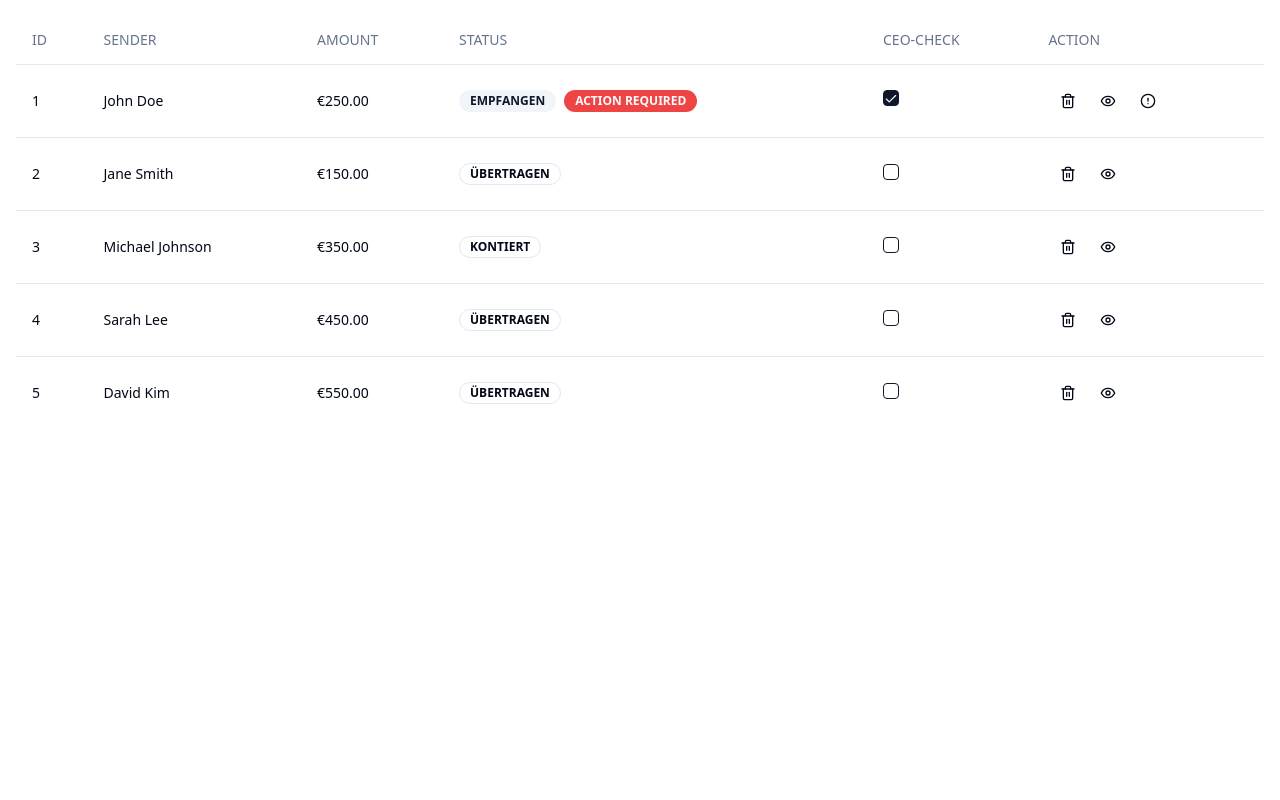
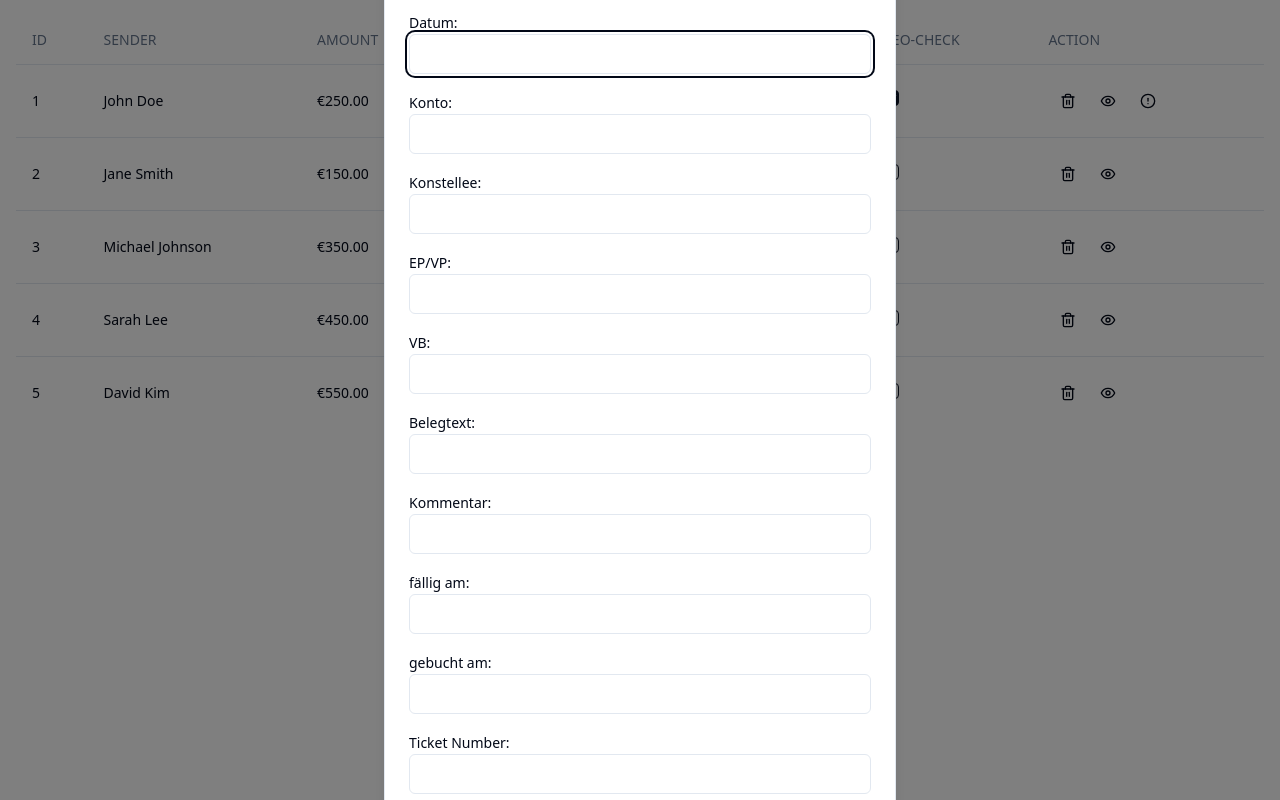
Before and after one commit to GPT-Engineer-App/invoice-dashboard-ui, a React (Vite) app: page / in a window 1280 px wide. Both pictures are taken after a click on the button 1148 px from the left and 100 px from the top of the page. Built offline with nearby package versions, Linux system fonts and the light colour scheme.

Commit message:
Added modal for "Action Required" button with form fields as shown in the provided image.

```diff
--- a/src/App.jsx
+++ b/src/App.jsx
@@ -1,4 +1,4 @@
-import React, { useState } from "react";
+import { useState } from "react";
 import {
   Table,
   TableHeader,
@@ -13,6 +13,16 @@ import { Button } from "@/components/ui/button";
 import { Eye, Trash2, AlertCircle } from "lucide-react";
 import { Input } from "@/components/ui/input";
 import { Label } from "@/components/ui/label";
+import {
+  Dialog,
+  DialogTrigger,
+  DialogContent,
+  DialogHeader,
+  DialogTitle,
+  DialogDescription,
+  DialogFooter,
+  DialogClose,
+} from "@/components/ui/dialog";
 
 const initialData = [
   {
@@ -54,6 +64,18 @@ const initialData = [
 
 function App() {
   const [data, setData] = useState(initialData);
+  const [formData, setFormData] = useState({
+    datum: "",
+    konto: "",
+    konstellee: "",
+    epvp: "",
+    vb: "",
+    belegtext: "",
+    kommentar: "",
+    faelligAm: "",
+    gebuchtAm: "",
+    ticketNumber: "",
+  });
 
   const handleCheckboxChange = (id) => {
     setData((prevData) =>
@@ -61,6 +83,11 @@ function App() {
         row.id === id ? { ...row, ceoCheck: !row.ceoCheck } : row
       )
     );
+  };
+
+  const handleInputChange = (e) => {
+    const { name, value } = e.target;
+    setFormData((prevData) => ({ ...prevData, [name]: value }));
   };
 
   return (
@@ -115,9 +142,124 @@ function App() {
                   <Eye className="h-4 w-4" />
                 </Button>
                 {row.status.includes("Action Required") && (
-                  <Button variant="ghost" size="icon">
-                    <AlertCircle className="h-4 w-4" />
-                  </Button>
+                  <Dialog>
+                    <DialogTrigger asChild>
+                      <Button variant="ghost" size="icon">
+                        <AlertCircle className="h-4 w-4" />
+                      </Button>
+                    </DialogTrigger>
+                    <DialogContent>
+                      <DialogHeader>
+                        <DialogTitle>Kontierungsstempel</DialogTitle>
+                        <DialogDescription>
+                          Please fill out the following fields:
+                        </DialogDescription>
+                      </DialogHeader>
+                      <div className="space-y-4">
+                        <div>
+                          <Label htmlFor="datum">Datum:</Label>
+                          <Input
+                            id="datum"
+                            name="datum"
+                            value={formData.datum}
+                            onChange={handleInputChange}
+                          />
+                        </div>
+                        <div>
+                          <Label htmlFor="konto">Konto:</Label>
+                          <Input
+                            id="konto"
+                            name="konto"
+                            value={formData.konto}
+                            onChange={handleInputChange}
+                          />
+                        </div>
+                        <div>
+                          <Label htmlFor="konstellee">Konstellee:</Label>
+                          <Input
+                            id="konstellee"
+                            name="konstellee"
+                            value={formData.konstellee}
+                            onChange={handleInputChange}
+                          />
+                        </div>
+                        <div>
+                          <Label htmlFor="epvp">EP/VP:</Label>
+                          <Input
+                            id="epvp"
+                            name="epvp"
+                            value={formData.epvp}
+                            onChange={handleInputChange}
+                          />
+                        </div>
+                        <div>
+                          <Label htmlFor="vb">VB:</Label>
+                          <Input
+                            id="vb"
+                            name="vb"
+                            value={formData.vb}
+                            onChange={handleInputChange}
+                          />
+                        </div>
+                        <div>
+                          <Label htmlFor="belegtext">Belegtext:</Label>
+                          <Input
+                            id="belegtext"
+                            name="belegtext"
+                            value={formData.belegtext}
+                            onChange={handleInputChange}
+                          />
+                        </div>
+                        <div>
+                          <Label htmlFor="kommentar">Kommentar:</Label>
+                          <Input
+                            id="kommentar"
+                            name="kommentar"
+                            value={formData.kommentar}
+                            onChange={handleInputChange}
+                          />
+                        </div>
+                        <div>
+                          <Label htmlFor="faelligAm">fällig am:</Label>
+                          <Input
+                            id="faelligAm"
+                            name="faelligAm"
+                            value={formData.faelligAm}
+                            onChange={handleInputChange}
+                          />
+                        </div>
+                        <div>
+                          <Label htmlFor="gebuchtAm">gebucht am:</Label>
+                          <Input
+                            id="gebuchtAm"
+                            name="gebuchtAm"
+                            value={formData.gebuchtAm}
+                            onChange={handleInputChange}
+                          />
+                        </div>
+                        <div>
+                          <Label htmlFor="ticketNumber">Ticket Number:</Label>
+                          <Input
+                            id="ticketNumber"
+                            name="ticketNumber"
+                            value={formData.ticketNumber}
+                            onChange={handleInputChange}
+                          />
+                        </div>
+                      </div>
+                      <DialogFooter>
+                        <Button
+                          variant="primary"
+                          onClick={() => console.log("Save clicked")}
+                        >
+                          Save
+                        </Button>
+                        <DialogClose asChild>
+                          <Button variant="secondary">Cancel</Button>
+                        </DialogClose>
+                      </DialogFooter>
+                    </DialogContent>
+                  </Dialog>
                 )}
               </TableCell>
             </TableRow>
```
